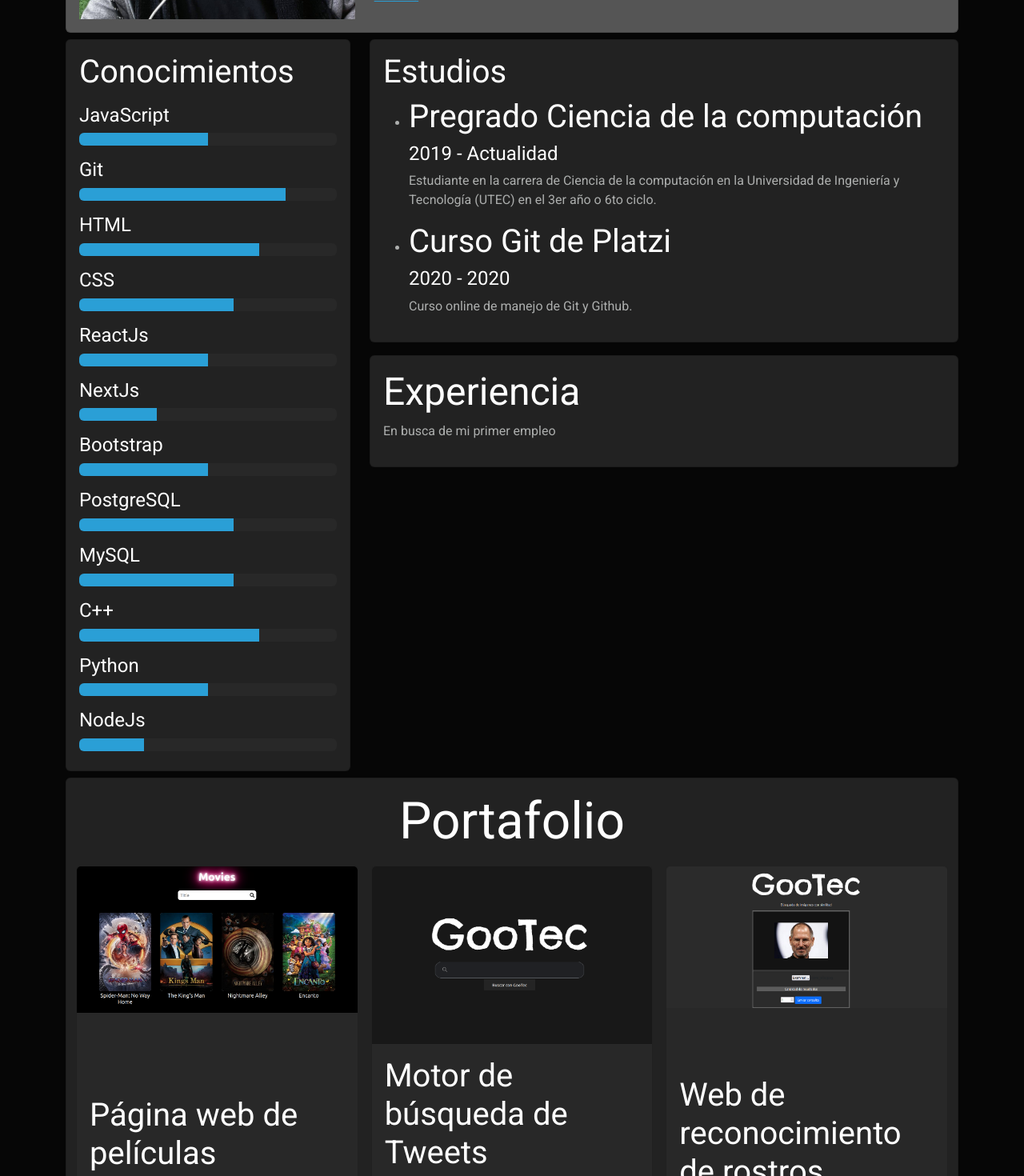
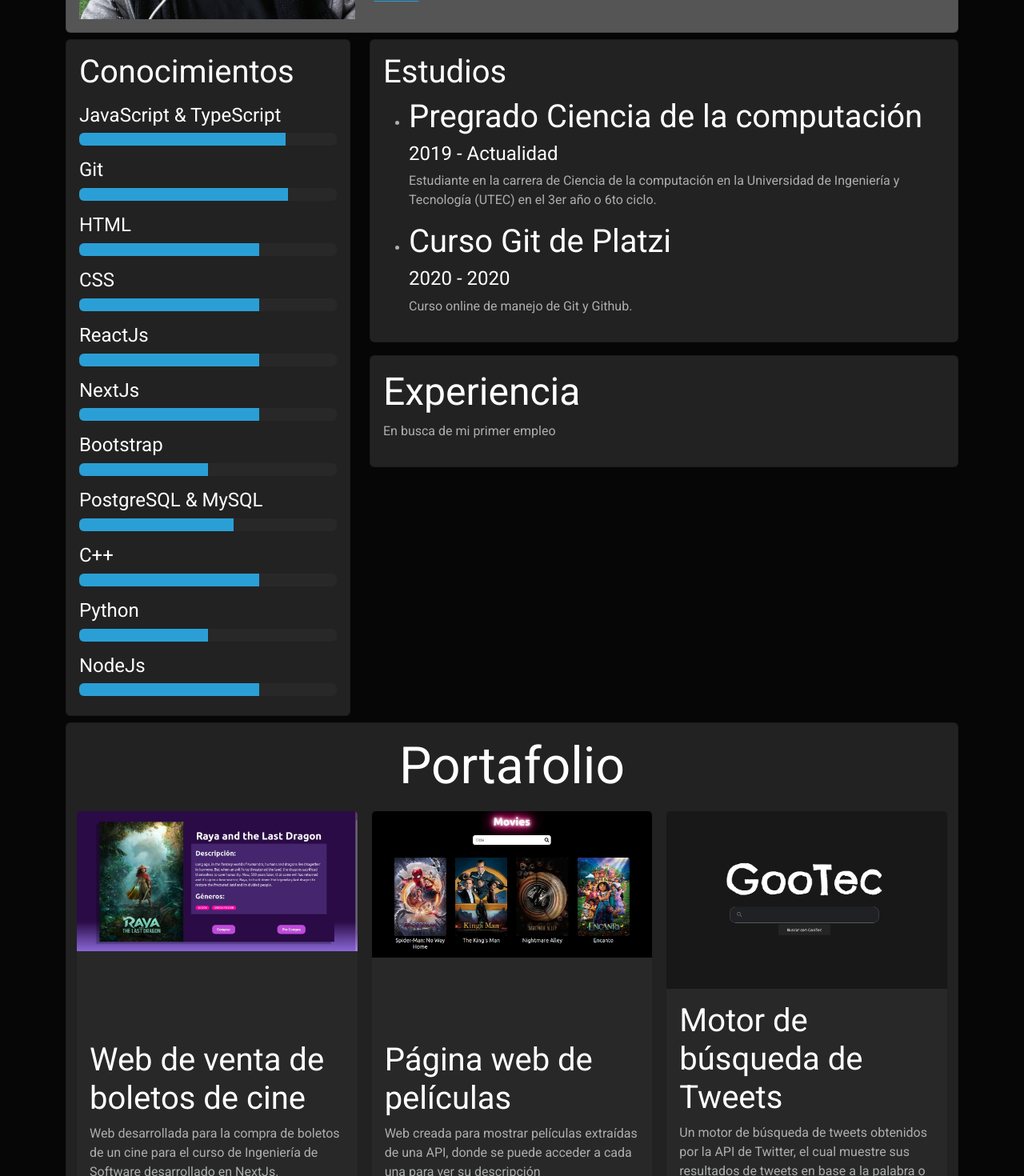
Before and after one commit to marcelo130102/marcelo130102.github.io, a Next.js app: page / in a window 1280 px wide. Shown: the part 420-1890 px from the top of the page at 80% size. Built offline with nearby package versions, Linux system fonts and the light colour scheme; a small style sheet from the web is missing.

Commit message:
Agregando proyecto

```diff
--- a/pages/index.js
+++ b/pages/index.js
@@ -96,11 +96,6 @@ const Index = ()=>(
                                 ))
                             }
                         </div>
-                        <div className="text-center mt-4">
-                                <Link href="/portafolio">
-                                    <a className="btn btn-outline-dark">Más proyectos</a>
-                                </Link>
-                        </div>
                     </div>
                 </div>
             </div>
--- a/profile.js
+++ b/profile.js
@@ -1,92 +1,97 @@
 export const skills = [
   {
-        name: 'JavaScript',
-        percentaje: 50
+    name: "JavaScript & TypeScript",
+    percentaje: 80,
   },
   {
-        name: 'Git',
-        percentaje: 80
+    name: "Git",
+    percentaje: 81,
   },
   {
-        name: 'HTML',
-        percentaje: 70
+    name: "HTML",
+    percentaje: 70,
   },
   {
-        name: 'CSS',
-        percentaje: 60
+    name: "CSS",
+    percentaje: 70,
   },
   {
-        name: 'ReactJs',
-        percentaje: 50
+    name: "ReactJs",
+    percentaje: 70,
   },
   {
-        name: 'NextJs',
-        percentaje: 30
+    name: "NextJs",
+    percentaje: 70,
   },
   {
-        name: 'Bootstrap',
-        percentaje: 50
+    name: "Bootstrap",
+    percentaje: 50,
   },
   {
-        name: 'PostgreSQL',
-        percentaje: 60
+    name: "PostgreSQL & MySQL",
+    percentaje: 60,
   },
   {
-        name: 'MySQL',
-        percentaje: 60
+    name: "C++",
+    percentaje: 70,
   },
   {
-        name: 'C++',
-        percentaje: 70
+    name: "Python",
+    percentaje: 50,
   },
   {
-        name: 'Python',
-        percentaje: 50
+    name: "NodeJs",
+    percentaje: 70,
   },
-    {
-        name: 'NodeJs',
-        percentaje: 25
-    },
-
-]
+];
 
 export const study = [
   {
-        name:"Pregrado Ciencia de la computación",
-        age:"2019 - Actualidad",
-        description:"Estudiante en la carrera de Ciencia de la computación en la Universidad de Ingeniería y Tecnología (UTEC) en el 3er año o 6to ciclo."
+    name: "Pregrado Ciencia de la computación",
+    age: "2019 - Actualidad",
+    description:
+      "Estudiante en la carrera de Ciencia de la computación en la Universidad de Ingeniería y Tecnología (UTEC) en el 3er año o 6to ciclo.",
   },
   {
-        name:"Curso Git de Platzi",
+    name: "Curso Git de Platzi",
     age: "2020 - 2020",
-        description:"Curso online de manejo de Git y Github."
+    description: "Curso online de manejo de Git y Github.",
   },
-
-]
+];
 
 export const portafolio = [
   {
-        name:"Página web de películas",
-        img:"/grilla.png",
-        description:"Web creada para mostrar películas extraídas de una API, donde se puede acceder a cada una para ver su descripción",
-        link:"https://github.com/marcelo130102/WebdePel-culas"
+    name: "Web de venta de boletos de cine",
+    img: "/boletos.jpeg",
+    description: "Web desarrollada para la compra de boletos de un cine para el curso de Ingeniería de Software desarrollado en NextJs.",
+    link: "https://github.com/marcelo130102/WebCineNext"
   },
   {
-        name:"Motor de búsqueda de Tweets",
-        img:"/proyectoBD2_2.png",
-        description:"Un motor de búsqueda de tweets obtenidos por la API de Twitter, el cual muestre sus resultados de tweets en base a la palabra o palabras clave ingresadas en una web.",
-        link:"https://github.com/jneirar/base_de_datos_II_proyecto_2"
+    name: "Página web de películas",
+    img: "/grilla.png",
+    description:
+      "Web creada para mostrar películas extraídas de una API, donde se puede acceder a cada una para ver su descripción",
+    link: "https://github.com/marcelo130102/WebdePel-culas",
   },
   {
-        name:"Web de reconocimiento de rostros",
-        img:"/proyectoBD2_3.png",
-        description:"Web desarrollada para subir una foto y obtener los rostros más similares a la entrada enviada.",
-        link:"https://github.com/jneirar/base_de_datos_II_proyecto_3"
+    name: "Motor de búsqueda de Tweets",
+    img: "/proyectoBD2_2.png",
+    description:
+      "Un motor de búsqueda de tweets obtenidos por la API de Twitter, el cual muestre sus resultados de tweets en base a la palabra o palabras clave ingresadas en una web.",
+    link: "https://github.com/jneirar/base_de_datos_II_proyecto_2",
   },
   {
-        name:"Sistema Gestor de Bases de Datos (SGBD)",
-        img:"/proyectoBD2_1.jpeg",
-        description:"Desarrollar un Sistema Gestor de Bases de Datos (SGBD) con sus principales funciones para el manejo de datos.",
-        link:"https://github.com/jneirar/Proyecto1BDII"
-    }
-]
+    name: "Web de reconocimiento de rostros",
+    img: "/proyectoBD2_3.png",
+    description:
+      "Web desarrollada para subir una foto y obtener los rostros más similares a la entrada enviada.",
+    link: "https://github.com/jneirar/base_de_datos_II_proyecto_3",
+  },
+  {
+    name: "Sistema Gestor de Bases de Datos (SGBD)",
+    img: "/proyectoBD2_1.jpeg",
+    description:
+      "Desarrollar un Sistema Gestor de Bases de Datos (SGBD) con sus principales funciones para el manejo de datos.",
+    link: "https://github.com/jneirar/Proyecto1BDII",
+  },
+];
```
Also changed, not shown: public/boletos.jpeg (added), 1 other file (tests, documents, lock files or other folders). Lines whose indentation alone changed are shown as unchanged.
